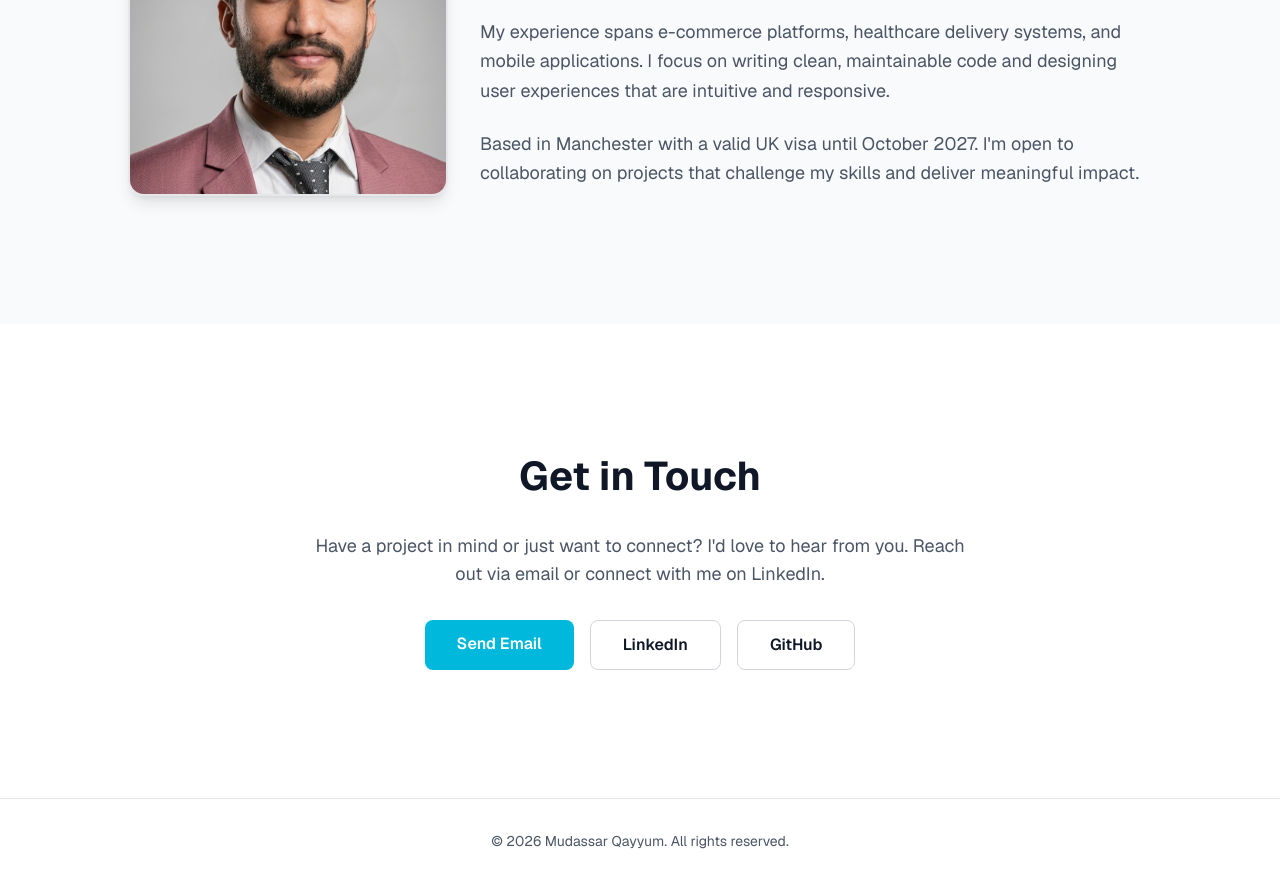
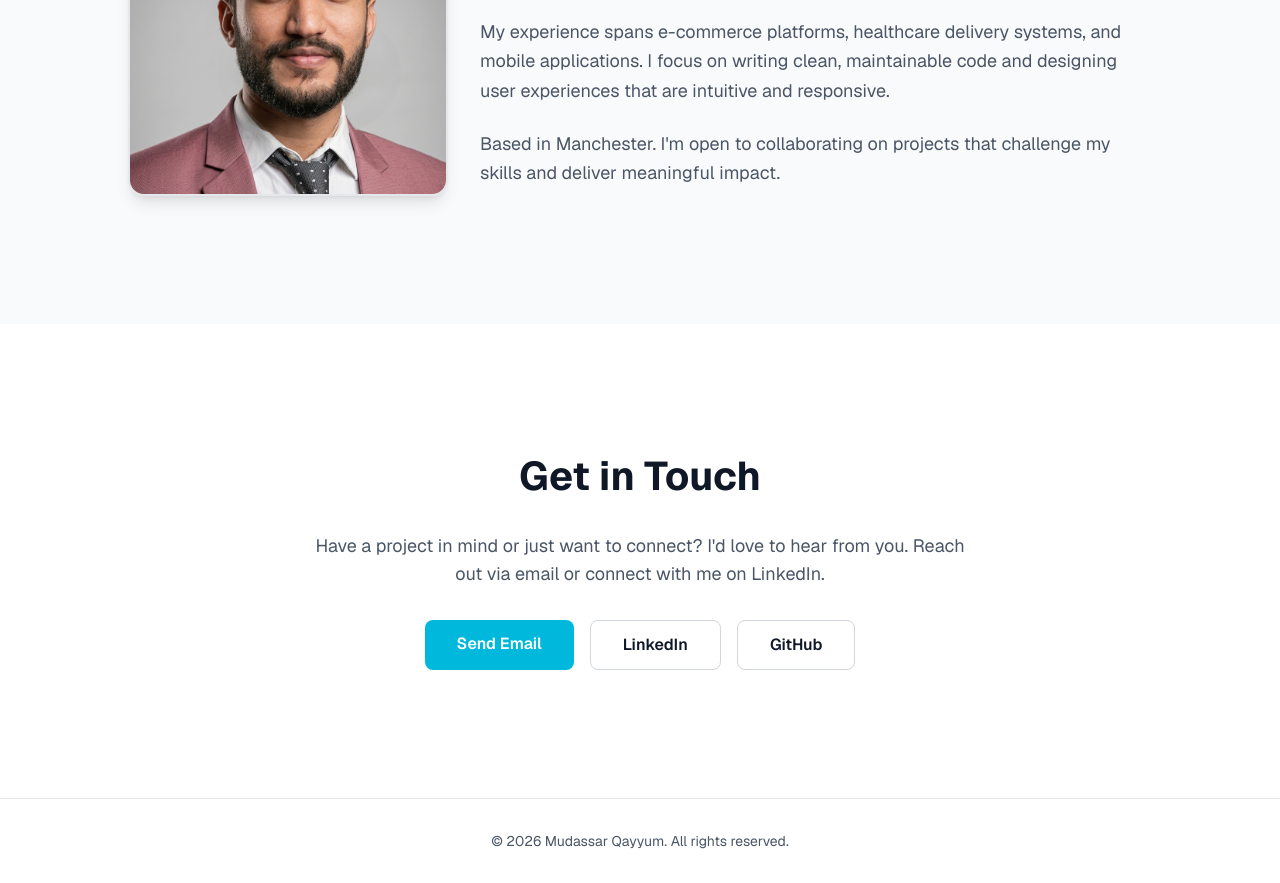
Before and after one commit to Mudassarqayyum/portfolio, a Next.js app: page / in a window 1280 px wide. Shown: the part 4420-5303 px from the top of the page. Built offline with nearby package versions, Linux system fonts and the light colour scheme.

Commit message:
Remove visa reference from About section — focus on collaboration and impact instead

```diff
--- a/app/home-content.tsx
+++ b/app/home-content.tsx
@@ -336,7 +336,7 @@ export function HomeContent() {
                   My experience spans e-commerce platforms, healthcare delivery systems, and mobile applications. I focus on writing clean, maintainable code and designing user experiences that are intuitive and responsive.
                 </p>
                 <p>
-                  Based in Manchester with a valid UK visa until October 2027. I'm open to collaborating on projects that challenge my skills and deliver meaningful impact.
+                  Based in Manchester. I'm open to collaborating on projects that challenge my skills and deliver meaningful impact.
                 </p>
               </div>
             </div>
```
